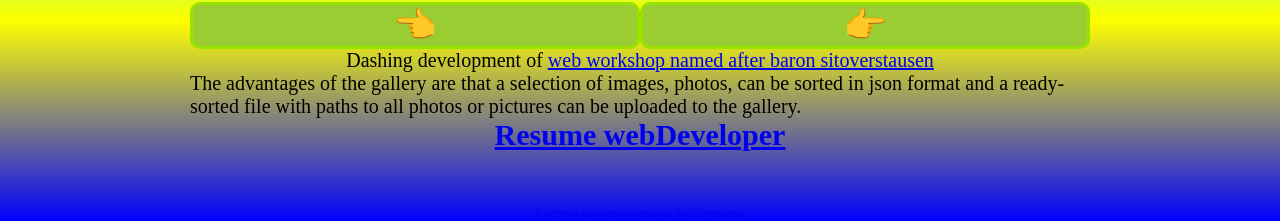
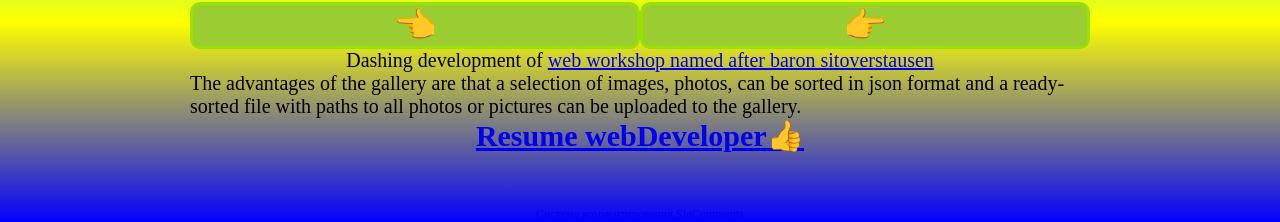
Before and after one commit to amir248/gallery_from_crutches, a plain HTML site: page index.html in a window 1280 px wide. Shown: the part 781-1003 px from the top of the page. Drawn offline with Linux system fonts and the light colour scheme.

Commit message:
<span style='font-size:30px;'>👍</span>

```diff
--- a/index.html
+++ b/index.html
@@ -55,7 +55,9 @@
         <p id="json-holder"></p>
         <!-- Этот айдишник писал объект из скрипта с галереей! -->
         <p>The advantages of the gallery are that a selection of images, photos, can be sorted in json format and a ready-sorted file with paths to all photos or pictures can be uploaded to the gallery.</p>
-        <a href="https://nasobe.ru/resume/resume.html"><h2>Resume webDeveloper</h2></a>
+
+        <div style='text-align:center;width:900px;max-width:100%;'><a href="https://nasobe.ru/resume/resume.html"><h2>Resume webDeveloper<span style='font-size:30px;'>👍</span></h2></a></div>
+
         <div style="margin:3%;text-align:center;">
           <script src="https://yastatic.net/share2/share.js"></script>
             <div class="ya-share2" data-curtain data-size="l" data-shape="round" data-services="messenger,vkontakte,facebook,odnoklassniki,telegram,twitter,viber,whatsapp,moimir,pinterest,skype,tumblr,evernote,linkedin,lj,blogger,reddit"></div>
```
